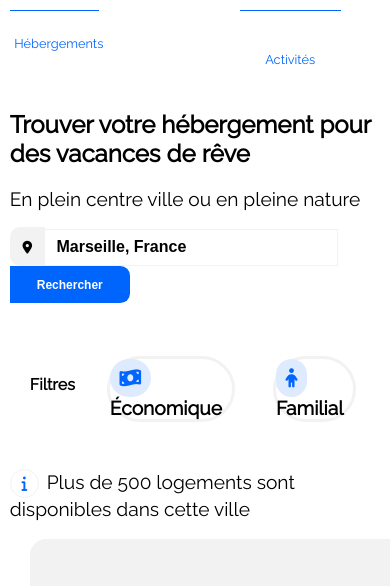
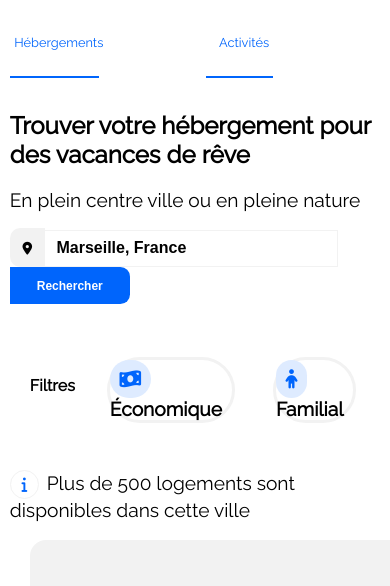
Before and after one commit to HDevv/hichamroldan_2_10082023, a plain HTML site: page index.html in a window 390 px wide. Shown: the part 78-664 px from the top of the page. Drawn offline with Linux system fonts and the light colour scheme.

Commit message:
--- Auto-Git Commit ---

```diff
--- a/style.css
+++ b/style.css
@@ -571,7 +571,6 @@ font-weight: bold;
       max-width: 100%;
       flex-wrap: wrap;
     }
-
     .sinscrireDeco{ /*new*/
      position: absolute;
      top: 1em;
@@ -584,11 +583,14 @@ font-weight: bold;
       display: block;
       padding-right: 15%;
       padding-left: 5%;
+      width: 50%;
+      border-top: none;
     }
     .activiteDeco{
-      position: absolute;
       display: block;
-      padding: auto;
+      padding: 25px 4px 25px 13px;
+      width: 50%;
+      border-top: none;
     }
     nav p:hover{
       border-bottom: 2px solid #0065fc;
@@ -597,9 +599,11 @@ font-weight: bold;
     nav {
       display: flex;
       flex-wrap: wrap;
-      align-items: flex-start;
       max-width: 100%;
       min-width: 100%;
+    }
+    nav p{
+      border-bottom: 2px solid #0065FC;
     }
 
     /*---------Recherche---------*/
```
